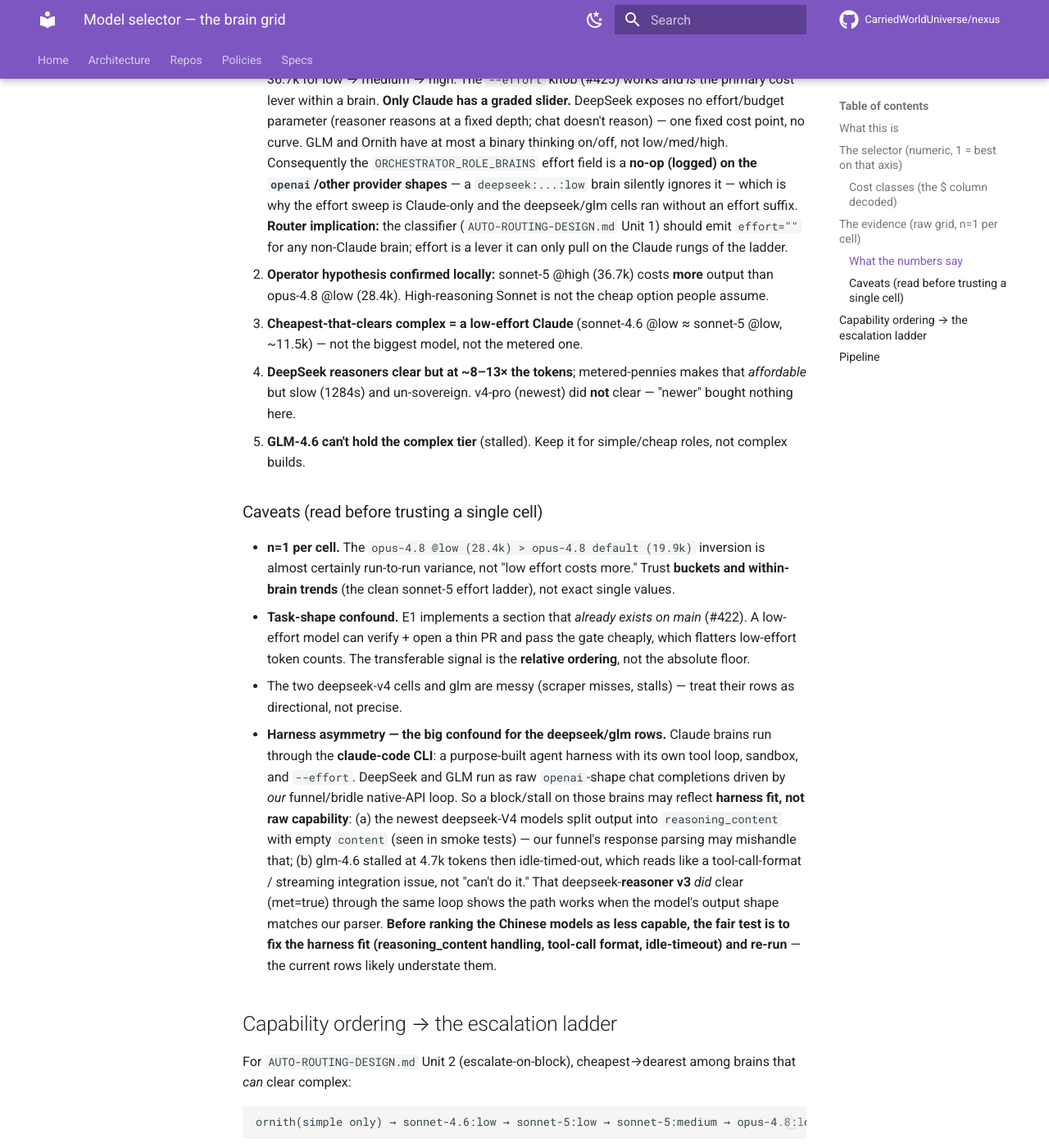
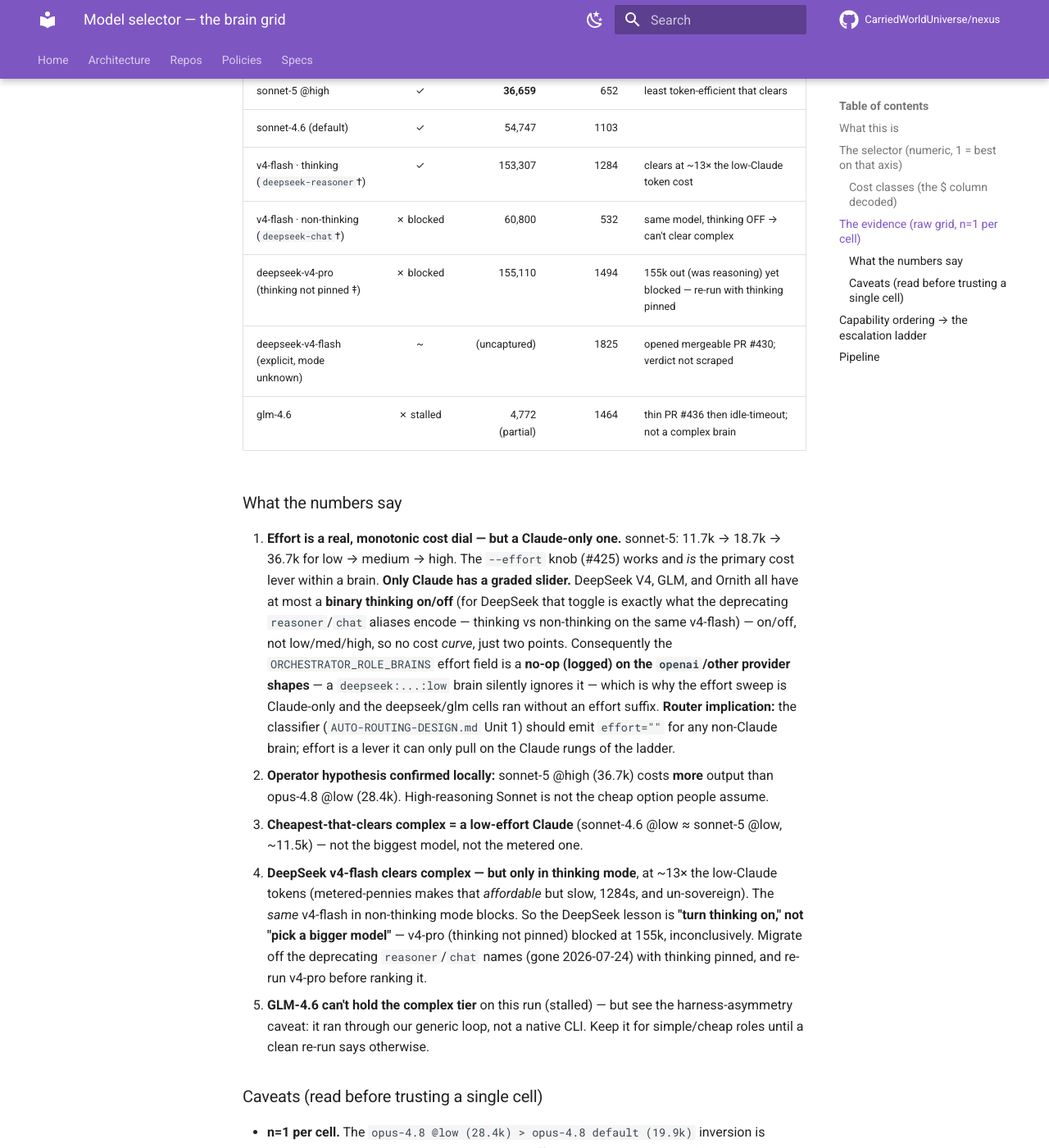
Before and after one commit to CarriedWorldUniverse/nexus, an MkDocs documentation site: the page built from docs/network/MODEL-SELECTOR.md, in a window 1280 px wide and 1400 px high, scrolled down 3073 px. Shown: the whole window at 82% size. Built offline with MkDocs 1.6.1 and Material for MkDocs 9.7.7, drawn with Linux system fonts in a browser that asks for light colours; comment, search, counter and statistics services are not loaded; some of the changed text lies outside the part shown.

Commit message:
MODEL-SELECTOR: correct DeepSeek naming — reasoner/chat are deprecating v4-flash aliases
Per api-docs.deepseek.com (verified 2026-07-07): deepseek-reasoner and
deepseek-chat deprecate 2026-07-24 and are v4-flash in thinking / non-thinking
mode respectively — NOT V3. So two grid rows are the same v4-flash model at
opposite thinking settings: thinking clears complex (153k), non-thinking blocks.
DeepSeek V4 has a binary thinking toggle -> Eff=2 (not 3/no-knob). v4-pro block
(thinking not pinned) is inconclusive. Action noted: migrate litellm routes off
the deprecating names with thinking pinned, re-run v4-pro.

Co-Authored-By: Claude Opus 4.8 <noreply@anthropic.com>

````diff
--- a/docs/network/MODEL-SELECTOR.md
+++ b/docs/network/MODEL-SELECTOR.md
@@ -25,11 +25,14 @@ Scales are 1–5, lower = better. `Cap` = can it clear **complex**. `Tok` = outp
 | **opus-4.8 @low** | 1 | 3 | 2 | 3 | 1 | 2 | 1 | subscription |
 | **sonnet-5 @high** | 1 | 3 | 2 | 3 | 1 | 3 | 1 | subscription |
 | **sonnet-4.6** (default) | 1 | 4 | 2 | 3 | 1 | 3 | 1 | subscription |
-| **deepseek-reasoner** (v3) | 2 | 5 | 3 | 3 | 3 | 4 | 1 | metered-prepaid |
-| **deepseek-v4-pro** | 4 | 5 | 3 | 3 | 3 | 4 | 2 | metered-prepaid |
-| **deepseek-v4-flash** | 2? | 4? | 3 | 3 | 3 | 4 | 3 | metered-prepaid |
-| **deepseek-chat** | 4 | 4 | 3 | 3 | 3 | 2 | 1 | metered-prepaid |
+| **deepseek-v4-flash** · thinking (ran as `deepseek-reasoner`†) | 2 | 5 | 3 | 3 | 2 | 4 | 1 | metered-prepaid |
+| **deepseek-v4-flash** · non-thinking (ran as `deepseek-chat`†) | 5 | 4 | 3 | 3 | 2 | 2 | 1 | metered-prepaid |
+| **deepseek-v4-pro** (thinking not pinned ‡) | 3? | 5 | 3 | 3 | 2 | 4 | 2 | metered-prepaid |
 | **glm-4.6** | 5 | — | 2 | 3 | 2 | 4 | 2 | subscription |
+
+† **DeepSeek naming (verified against api-docs.deepseek.com, 2026-07-07):** `deepseek-reasoner` and `deepseek-chat` are **deprecating aliases (removed 2026-07-24)** — `deepseek-reasoner` = **deepseek-v4-flash in thinking mode**, `deepseek-chat` = **deepseek-v4-flash in non-thinking mode**. They were never V3. So two of the grid rows are the *same* v4-flash model at opposite thinking settings: thinking **clears** complex (153k tokens), non-thinking **blocks** it. The decisive DeepSeek variable is the (binary) **thinking toggle**, not the model — hence `Eff=2` (binary), same class as GLM/Ornith. **Action:** migrate the litellm routes off the deprecating names to explicit `deepseek-v4-flash`/`deepseek-v4-pro` with thinking mode pinned per route, before 2026-07-24.
+
+‡ `deepseek-v4-pro` ran via the explicit name with **thinking mode not pinned** and blocked at 155k output tokens (that high a count suggests it *was* reasoning, so the block is likely the `reasoning_content` parser confound below or a genuine miss — not proven either way). Cap=3? is provisional pending a clean re-run with thinking explicitly on.
 
 \* `ornith` Cap=5 is **for the complex tier only** — locally it fails at *building* hard things. It is Cap=1 for classification / judge / simple: bounded, single-turn, structured-output work is its sweet spot (drives the classifier + the acceptance judge). Don't read Cap=5 as "weak model" — read it as "wrong tool for complex builds."
 
@@ -52,18 +55,18 @@ Task E1 across every cell: *implement funnel-v2 §2 workspace eviction* (a real,
 | opus-4.8 @low | ✓ | 28,432 | 531 | > opus-default → see variance caveat |
 | sonnet-5 @high | ✓ | **36,659** | 652 | least token-efficient that clears |
 | sonnet-4.6 (default) | ✓ | 54,747 | 1103 | |
-| deepseek-reasoner (v3) | ✓ | 153,307 | 1284 | clears at ~13× the low-Claude token cost |
-| deepseek-v4-pro | ✗ blocked | 155,110 | 1494 | newer ≠ better: did NOT clear |
-| deepseek-v4-flash | ~ | (uncaptured) | 1825 | opened mergeable PR #430; verdict not scraped |
-| deepseek-chat | ✗ blocked | 60,800 | 532 | |
+| v4-flash · thinking (`deepseek-reasoner`†) | ✓ | 153,307 | 1284 | clears at ~13× the low-Claude token cost |
+| v4-flash · non-thinking (`deepseek-chat`†) | ✗ blocked | 60,800 | 532 | same model, thinking OFF → can't clear complex |
+| deepseek-v4-pro (thinking not pinned ‡) | ✗ blocked | 155,110 | 1494 | 155k out (was reasoning) yet blocked — re-run with thinking pinned |
+| deepseek-v4-flash (explicit, mode unknown) | ~ | (uncaptured) | 1825 | opened mergeable PR #430; verdict not scraped |
 | glm-4.6 | ✗ stalled | 4,772 (partial) | 1464 | thin PR #436 then idle-timeout; not a complex brain |
 
 ### What the numbers say
-1. **Effort is a real, monotonic cost dial — but a Claude-only one.** sonnet-5: 11.7k → 18.7k → 36.7k for low → medium → high. The `--effort` knob (#425) works and *is* the primary cost lever within a brain. **Only Claude has a graded slider.** DeepSeek exposes no effort/budget parameter (reasoner reasons at a fixed depth; chat doesn't reason) — one fixed cost point, no curve. GLM and Ornith have at most a binary thinking on/off, not low/med/high. Consequently the `ORCHESTRATOR_ROLE_BRAINS` effort field is a **no-op (logged) on the `openai`/other provider shapes** — a `deepseek:...:low` brain silently ignores it — which is why the effort sweep is Claude-only and the deepseek/glm cells ran without an effort suffix. **Router implication:** the classifier (`AUTO-ROUTING-DESIGN.md` Unit 1) should emit `effort=""` for any non-Claude brain; effort is a lever it can only pull on the Claude rungs of the ladder.
+1. **Effort is a real, monotonic cost dial — but a Claude-only one.** sonnet-5: 11.7k → 18.7k → 36.7k for low → medium → high. The `--effort` knob (#425) works and *is* the primary cost lever within a brain. **Only Claude has a graded slider.** DeepSeek V4, GLM, and Ornith all have at most a **binary thinking on/off** (for DeepSeek that toggle is exactly what the deprecating `reasoner`/`chat` aliases encode — thinking vs non-thinking on the same v4-flash) — on/off, not low/med/high, so no cost *curve*, just two points. Consequently the `ORCHESTRATOR_ROLE_BRAINS` effort field is a **no-op (logged) on the `openai`/other provider shapes** — a `deepseek:...:low` brain silently ignores it — which is why the effort sweep is Claude-only and the deepseek/glm cells ran without an effort suffix. **Router implication:** the classifier (`AUTO-ROUTING-DESIGN.md` Unit 1) should emit `effort=""` for any non-Claude brain; effort is a lever it can only pull on the Claude rungs of the ladder.
 2. **Operator hypothesis confirmed locally:** sonnet-5 @high (36.7k) costs **more** output than opus-4.8 @low (28.4k). High-reasoning Sonnet is not the cheap option people assume.
 3. **Cheapest-that-clears complex = a low-effort Claude** (sonnet-4.6 @low ≈ sonnet-5 @low, ~11.5k) — not the biggest model, not the metered one.
-4. **DeepSeek reasoners clear but at ~8–13× the tokens**; metered-pennies makes that *affordable* but slow (1284s) and un-sovereign. v4-pro (newest) did **not** clear — "newer" bought nothing here.
-5. **GLM-4.6 can't hold the complex tier** (stalled). Keep it for simple/cheap roles, not complex builds.
+4. **DeepSeek v4-flash clears complex — but only in thinking mode**, at ~13× the low-Claude tokens (metered-pennies makes that *affordable* but slow, 1284s, and un-sovereign). The *same* v4-flash in non-thinking mode blocks. So the DeepSeek lesson is **"turn thinking on," not "pick a bigger model"** — v4-pro (thinking not pinned) blocked at 155k, inconclusively. Migrate off the deprecating `reasoner`/`chat` names (gone 2026-07-24) with thinking pinned, and re-run v4-pro before ranking it.
+5. **GLM-4.6 can't hold the complex tier** on this run (stalled) — but see the harness-asymmetry caveat: it ran through our generic loop, not a native CLI. Keep it for simple/cheap roles until a clean re-run says otherwise.
 
 ### Caveats (read before trusting a single cell)
 - **n=1 per cell.** The `opus-4.8 @low (28.4k) > opus-4.8 default (19.9k)` inversion is almost certainly run-to-run variance, not "low effort costs more." Trust **buckets and within-brain trends** (the clean sonnet-5 effort ladder), not exact single values.
@@ -76,13 +79,14 @@ Task E1 across every cell: *implement funnel-v2 §2 workspace eviction* (a real,
 For `AUTO-ROUTING-DESIGN.md` Unit 2 (escalate-on-block), cheapest→dearest among brains that *can* clear complex:
 
 ```
-ornith(simple only) → sonnet-4.6:low → sonnet-5:low → sonnet-5:medium → opus-4.8:low → sonnet-5:high → opus-4.8:medium → deepseek-reasoner(metered fallback)
+ornith(simple only) → sonnet-4.6:low → sonnet-5:low → sonnet-5:medium → opus-4.8:low → sonnet-5:high → opus-4.8:medium → deepseek-v4-flash:thinking (metered fallback)
 ```
 
 - **Default complex brain:** `sonnet-5:low` (or `sonnet-4.6:low`) — cheapest-that-clears, fast.
 - **On honest block:** climb the ladder (bounded, cap 2 rungs per `AUTO-ROUTING-DESIGN.md`).
 - **Sovereignty-first runs:** try `ornith` for anything simple/bounded; only leave the GB10 when capability demands.
-- **Excluded from the complex ladder:** glm-4.6 (stalls), deepseek-v4-pro (blocked), deepseek-chat (blocked). Keep GLM/deepseek-chat for the *simple* tier where cheap-and-good-enough wins.
+- **Metered fallback = v4-flash with thinking ON** (the route that cleared) — NOT the deprecating `deepseek-reasoner` alias (gone 2026-07-24), and NOT non-thinking mode (which blocks).
+- **Excluded from the complex ladder:** glm-4.6 (stalled — pending clean re-run), deepseek-v4 non-thinking (blocks), deepseek-v4-pro (blocked, inconclusive — re-run with thinking pinned before ranking). Use v4-flash non-thinking / glm only on the *simple* tier where cheap-and-good-enough wins.
 
 ## Pipeline
 grid → **this doc** → classifier system-prompt (Unit 1 rubric) + escalation ladder (Unit 2). When a cell is re-measured, update the table here; the router picks it up with no code change.
````
